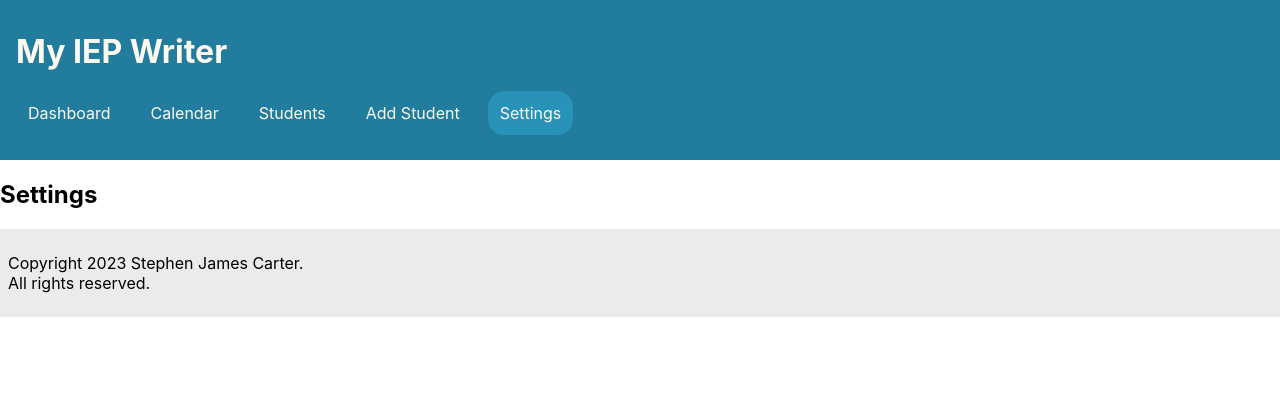
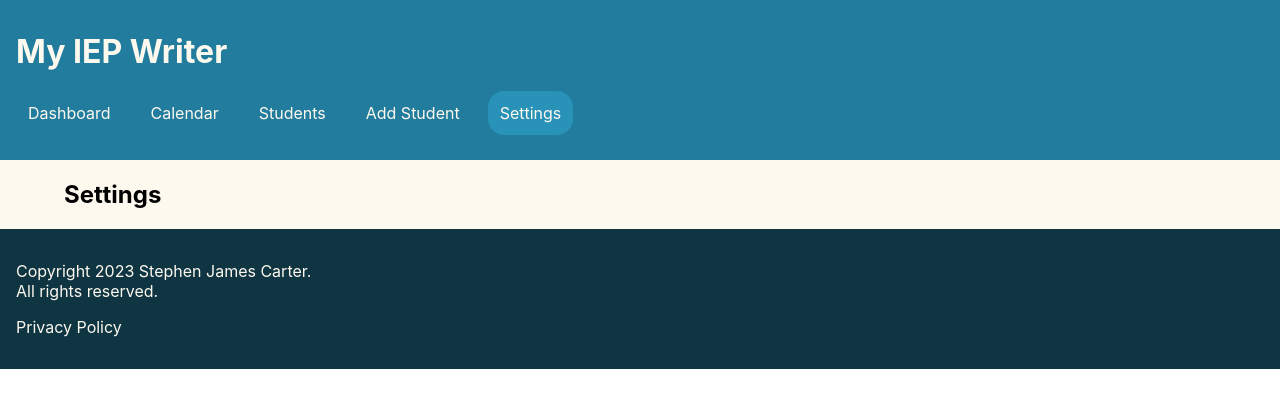
Before and after one commit to sjamescarter/my-iep-writer, a React (Create React App) app: page /settings in a window 1280 px wide. Shown: the top 408 px of the page. Built offline with nearby package versions, Linux system fonts and the light colour scheme; no server answers.

Commit message:
update styling

```diff
--- a/src/components/App.js
+++ b/src/components/App.js
@@ -7,8 +7,15 @@ import Students from './Students';
 import AddStudent from './AddStudent';
 import Settings from './Settings';
 import Footer from './Footer';
+import styled from 'styled-components';
 
 const API = "http://localhost:3000/students"
+
+const Container = styled.div`
+  margin: auto;
+  width: 90%;
+  max-width: 1440px;
+`
 
 function App() {
   const [ studentList, setStudentList ] = useState([]);
@@ -49,8 +56,9 @@ function App() {
   };
 
   return (
-    <div>
+    <div style={{ background: "#FEF9EF" }}>
       <Header></Header>
+      <Container>
         <Switch>
           <Route exact path="/">
             <Dashboard studentList={studentList} />
@@ -68,6 +76,7 @@ function App() {
             <Settings />
           </Route>
         </Switch>
+      </Container>
       <Footer></Footer>
     </div>
   );
--- a/src/components/Footer.js
+++ b/src/components/Footer.js
@@ -2,20 +2,21 @@ import React from "react";
 import styled from "styled-components";
 
 const Div = styled.div`
-    background-color: #EBEBEB;
-    padding: .5em;
+    background-color: #0F3543;
+    padding: 1em;
 `
 
 function Footer() {
     return (
         <Div>
-            <p>
+            <p style={{ color: "#FEF9EF" }}>
                 Copyright 2023 Stephen James Carter.
                 <br></br>
                 All rights reserved.
             </p>
+            <p style={{ color: "#FEF9EF" }}>Privacy Policy</p>
         </Div>
-    )
+    );
 }
 
-export default Footer
+export default Footer;
```
Lines whose indentation alone changed are shown as unchanged.
